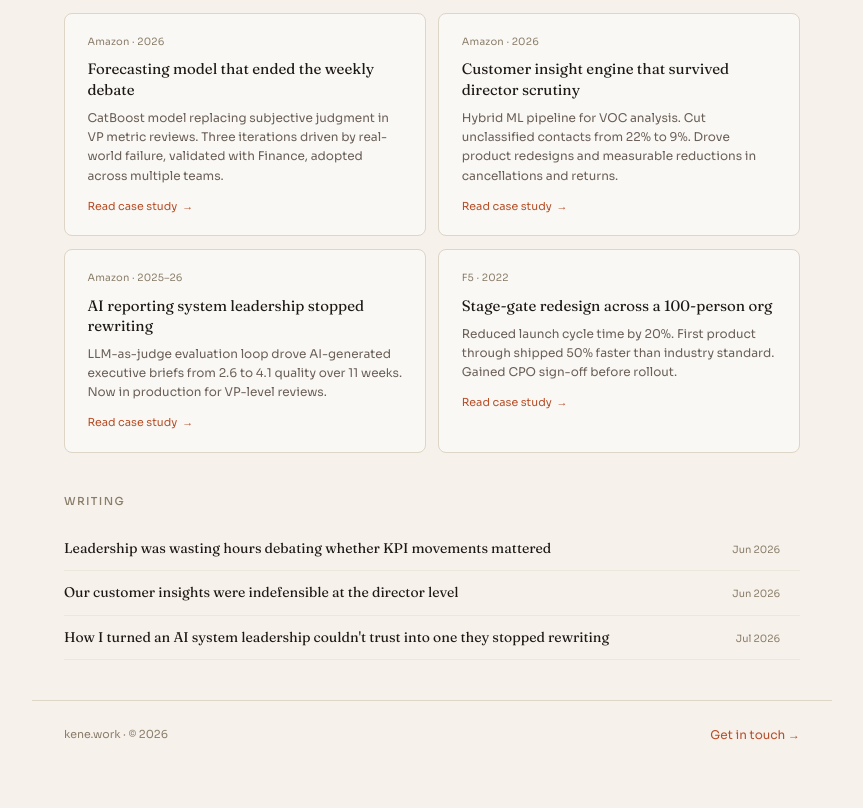
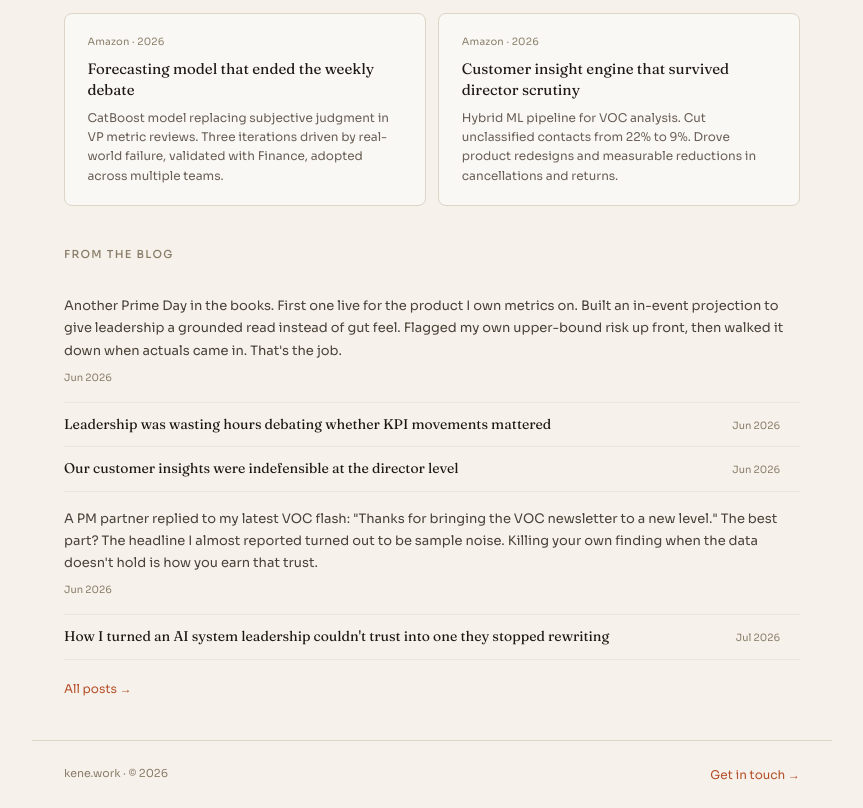
Before and after one commit to kaynaywork/kaynay-work, a plain HTML site: page index.html in a window 1280 px wide. Shown: the part 381-1189 px from the top of the page, without its empty margins (208-1071 px from the left). Before the commit the page ends 1150 px from the top, so only its background shows below. Drawn offline with Linux system fonts and the light colour scheme.

Commit message:
Add files via upload

```diff
--- a/index.html
+++ b/index.html
@@ -6,7 +6,6 @@
 <title>Kene Ezeoke — Builder, Operator, Program Leader</title>
 <meta name="description" content="I solve decision-quality problems at scale. 8+ years across Amazon, Apple, Google, F5, and a NYC startup. Chicago Booth MBA.">
 <link href="https://fonts.googleapis.com/css2?family=Fraunces:opsz,wght@9..144,400;9..144,500;9..144,600&family=Sora:wght@400;500&display=swap" rel="stylesheet">
-<script defer src="https://cdn.vercel-insights.com/v1/script.js"></script>
 <style>
 *, *::before, *::after { box-sizing: border-box; margin: 0; padding: 0; }
 
@@ -149,20 +148,10 @@ body {
   background: var(--bg-card);
   border-radius: 8px; border: 1px solid var(--border);
   padding: 1.25rem 1.4rem;
-  cursor: pointer; text-decoration: none; display: block;
   opacity: 0; transform: translateY(20px);
-  transition: transform 0.2s, border-color 0.2s;
   position: relative; overflow: hidden;
 }
 .card.visible { opacity: 1; transform: translateY(0); }
-.card::before {
-  content: ''; position: absolute; left: 0; top: 0;
-  width: 3px; height: 0; background: var(--accent);
-  transition: height 0.3s cubic-bezier(0.25,0.46,0.45,0.94);
-  border-radius: 0 2px 2px 0;
-}
-.card:hover { border-color: #c4b5a2; transform: translateY(-2px); }
-.card:hover::before { height: 100%; }
 .card-date {
   font-size: 10px; color: var(--text-muted); margin-bottom: 0.6rem;
   letter-spacing: 0.02em;
@@ -175,18 +164,21 @@ body {
 .card-desc {
   font-size: 12px; color: var(--text-sec); line-height: 1.6;
 }
-.card-cta {
-  font-size: 11px; color: var(--accent); margin-top: 0.8rem;
-  display: flex; align-items: center; gap: 0.3rem;
-}
-.card-cta-arrow {
-  display: inline-block; transition: transform 0.2s;
-}
-.card:hover .card-cta-arrow { transform: translateX(3px); }
 
 /* BLOG LIST */
 .blog-section {
   max-width: 800px; margin: 0 auto 2.5rem; padding: 0 2rem;
+}
+.blog-note {
+  padding: 1rem 0; border-bottom: 1px solid var(--border-light);
+  opacity: 0; transform: translateY(12px);
+}
+.blog-note.visible { opacity: 1; transform: translateY(0); }
+.blog-note-text {
+  font-size: 13px; color: var(--text-mid); line-height: 1.7;
+}
+.blog-note-date {
+  font-size: 10px; color: var(--text-muted); margin-top: 0.5rem;
 }
 .blog-item {
   display: flex; justify-content: space-between; align-items: baseline;
@@ -213,6 +205,12 @@ body {
   transition: all 0.2s; margin-left: 0.5rem;
 }
 .blog-item:hover .blog-arrow { opacity: 1; transform: translateX(0); }
+.blog-all { padding: 1rem 0 0; }
+.blog-all-link {
+  font-size: 12px; color: var(--accent); text-decoration: none;
+  transition: color 0.2s;
+}
+.blog-all-link:hover { color: var(--accent-hover); }
 
 /* FOOTER */
 .footer {
@@ -304,55 +302,52 @@ body {
 
 <div class="section-label" id="workLabel">Selected work</div>
 <div class="card-grid">
-  <a class="card" id="card1" href="#">
+  <div class="card" id="card1">
     <div class="card-date">Amazon · 2026</div>
     <div class="card-title">Forecasting model that ended the weekly debate</div>
     <div class="card-desc">CatBoost model replacing subjective judgment in VP metric reviews. Three iterations driven by real-world failure, validated with Finance, adopted across multiple teams.</div>
-    <div class="card-cta">Read case study <span class="card-cta-arrow">&rarr;</span></div>
-  </a>
-  <a class="card" id="card2" href="#">
+  </div>
+  <div class="card" id="card2">
     <div class="card-date">Amazon · 2026</div>
     <div class="card-title">Customer insight engine that survived director scrutiny</div>
     <div class="card-desc">Hybrid ML pipeline for VOC analysis. Cut unclassified contacts from 22% to 9%. Drove product redesigns and measurable reductions in cancellations and returns.</div>
-    <div class="card-cta">Read case study <span class="card-cta-arrow">&rarr;</span></div>
-  </a>
-  <a class="card" id="card3" href="#">
-    <div class="card-date">Amazon · 2025–26</div>
-    <div class="card-title">AI reporting system leadership stopped rewriting</div>
-    <div class="card-desc">LLM-as-judge evaluation loop drove AI-generated executive briefs from 2.6 to 4.1 quality over 11 weeks. Now in production for VP-level reviews.</div>
-    <div class="card-cta">Read case study <span class="card-cta-arrow">&rarr;</span></div>
-  </a>
-  <a class="card" id="card4" href="#">
-    <div class="card-date">F5 · 2022</div>
-    <div class="card-title">Stage-gate redesign across a 100-person org</div>
-    <div class="card-desc">Reduced launch cycle time by 20%. First product through shipped 50% faster than industry standard. Gained CPO sign-off before rollout.</div>
-    <div class="card-cta">Read case study <span class="card-cta-arrow">&rarr;</span></div>
-  </a>
+  </div>
 </div>
 
-<div class="section-label" id="blogLabel">Writing</div>
+<div class="section-label" id="blogLabel">From the blog</div>
 <div class="blog-section">
-  <a class="blog-item" id="blog1" href="#">
+  <div class="blog-note" id="blog0">
+    <div class="blog-note-text">Another Prime Day in the books. First one live for the product I own metrics on. Built an in-event projection to give leadership a grounded read instead of gut feel. Flagged my own upper-bound risk up front, then walked it down when actuals came in. That's the job.</div>
+    <div class="blog-note-date">Jun 2026</div>
+  </div>
+  <a class="blog-item" id="blog1" href="blog/forecasting-model.html">
     <div class="blog-title">Leadership was wasting hours debating whether KPI movements mattered</div>
     <div class="blog-meta">
       <div class="blog-date">Jun 2026</div>
       <span class="blog-arrow">&rarr;</span>
     </div>
   </a>
-  <a class="blog-item" id="blog2" href="#">
+  <a class="blog-item" id="blog2" href="blog/voc-classification.html">
     <div class="blog-title">Our customer insights were indefensible at the director level</div>
     <div class="blog-meta">
       <div class="blog-date">Jun 2026</div>
       <span class="blog-arrow">&rarr;</span>
     </div>
   </a>
-  <a class="blog-item" id="blog3" href="#">
+  <div class="blog-note" id="blog3">
+    <div class="blog-note-text">A PM partner replied to my latest VOC flash: "Thanks for bringing the VOC newsletter to a new level." The best part? The headline I almost reported turned out to be sample noise. Killing your own finding when the data doesn't hold is how you earn that trust.</div>
+    <div class="blog-note-date">Jun 2026</div>
+  </div>
+  <a class="blog-item" id="blog4" href="blog/llm-as-judge.html">
     <div class="blog-title">How I turned an AI system leadership couldn't trust into one they stopped rewriting</div>
     <div class="blog-meta">
       <div class="blog-date">Jul 2026</div>
       <span class="blog-arrow">&rarr;</span>
     </div>
   </a>
+  <div class="blog-all">
+    <a href="blog.html" class="blog-all-link">All posts &rarr;</a>
+  </div>
 </div>
 
 <div class="footer">
@@ -387,12 +382,12 @@ var revealItems = [
   { el: 'workLabel', offset: 0 },
   { el: 'card1', offset: 0 },
   { el: 'card2', offset: 80 },
-  { el: 'card3', offset: 0 },
-  { el: 'card4', offset: 80 },
   { el: 'blogLabel', offset: 0 },
-  { el: 'blog1', offset: 0 },
-  { el: 'blog2', offset: 100 },
-  { el: 'blog3', offset: 200 }
+  { el: 'blog0', offset: 0 },
+  { el: 'blog1', offset: 80 },
+  { el: 'blog2', offset: 160 },
+  { el: 'blog3', offset: 240 },
+  { el: 'blog4', offset: 320 }
 ];
 
 function checkReveal() {
```
